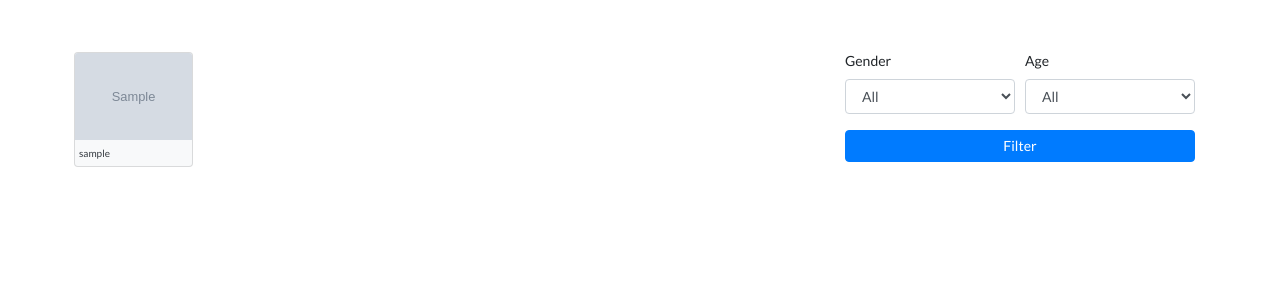
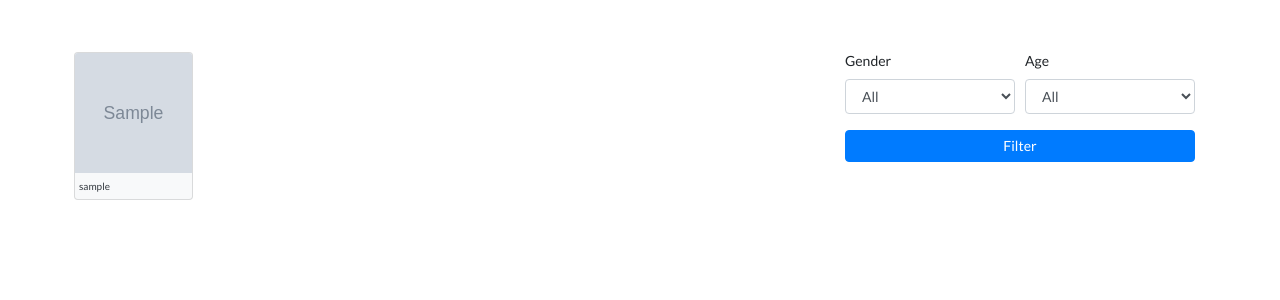
Before and after one commit to inaveenchahar/justchat, a Django app: page / in a window 1280 px wide. Shown: the part 58-358 px from the top of the page. Run offline with Django 3.2, Linux system fonts and the light colour scheme; tables that the repository leaves empty hold one stand-in row (values such as "Sample post"); grey boxes marked "Sample" are stand-in pictures; some libraries are stand-ins or nearby versions.

Commit message:
fix(main): homepage all user images height fixed

```diff
--- /dev/null
+++ b/main/static/home.css
@@ -0,0 +1,3 @@
+#userPic{
+    height: 120px;
+}
--- a/main/templates/home.html
+++ b/main/templates/home.html
@@ -2,6 +2,8 @@
 
 {% block content %}
     {% load static %}
+    <link rel="stylesheet" type="text/css" href="{% static 'home.css' %}">
+
     <section>
         <div class="container py-3 py-md-5">
             <div class="row">
@@ -13,14 +15,14 @@
                                     <div class="card bg-light">
                                         {% if not user.profile_pic %}
                                             {% if user.gender == 'Others' %}
-                                                <img alt="default female pic" class="card-img-top" src="{% static 'static_images/bigender.jpg' %}">
+                                                <img id="userPic" alt="default female pic" class="card-img-top" src="{% static 'static_images/bigender.jpg' %}">
                                             {% elif user.gender == 'Female' %}
-                                                <img alt="default female pic" class="card-img-top" src="{% static 'static_images/female_profile_pic.jpg' %}">
+                                                <img id="userPic" alt="default female pic" class="card-img-top" src="{% static 'static_images/female_profile_pic.jpg' %}">
                                             {% else %}
-                                                <img alt="default male pic" class="card-img-top" src="{% static 'static_images/male_profile_pic.jpg' %}">
+                                                <img id="userPic" alt="default male pic" class="card-img-top" src="{% static 'static_images/male_profile_pic.jpg' %}">
                                             {% endif %}
                                         {% else %}
-                                            <img alt="{{ user.username }} pic" class="card-img-top" src="{{ user.profile_pic.url }}">
+                                            <img id="userPic" alt="{{ user.username }} pic" class="card-img-top" src="{{ user.profile_pic.url }}">
                                         {%endif %}
                                         <div class="card-body p-1">
                                             <p class="card-title mb-0" style="font-size: 10px">{{ user.user.username }}</p>
```
